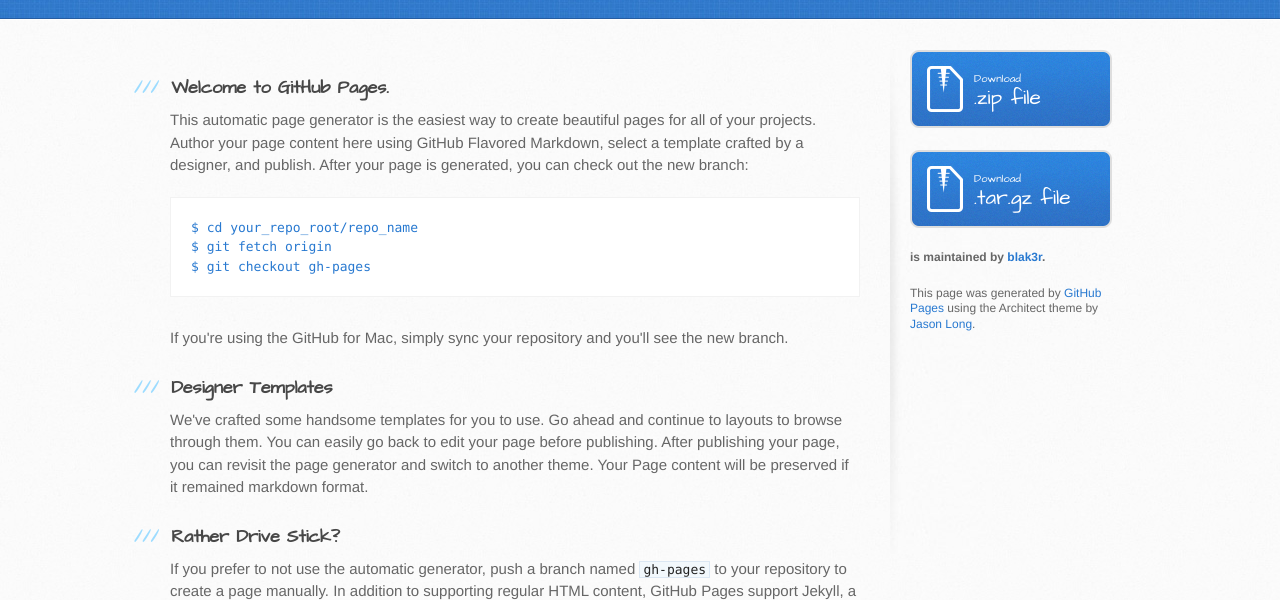
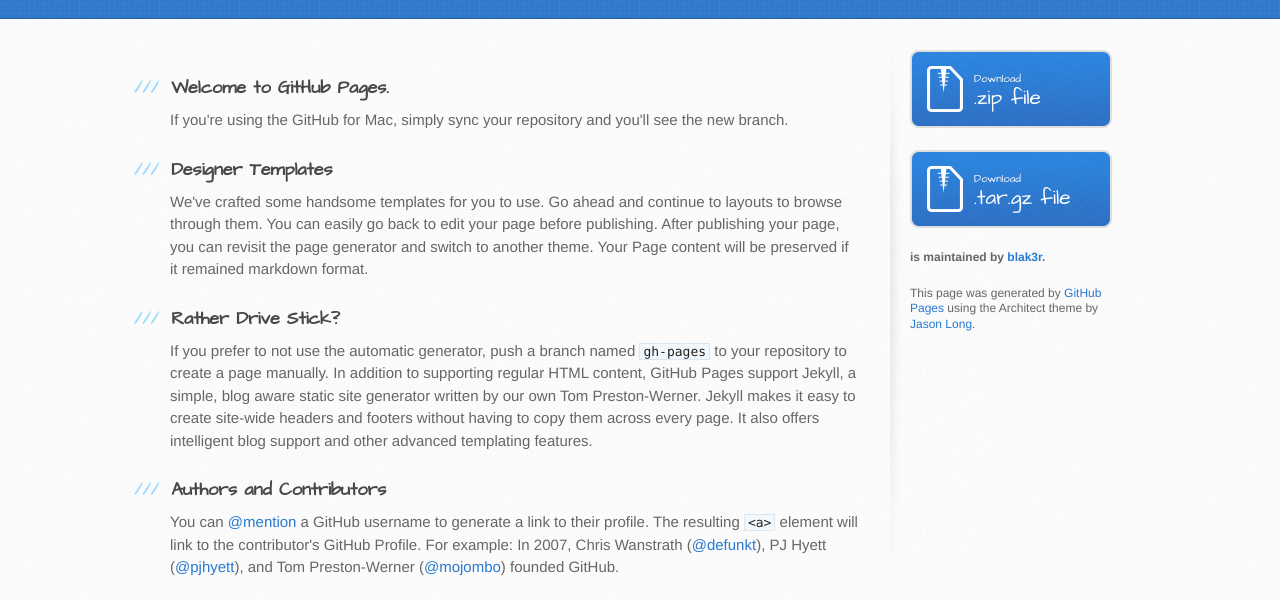
Before and after one commit to blak3r/switchdraw, a plain HTML site: page index.html in a window 1280 px wide. Shown: the part 182-782 px from the top of the page. Drawn offline with Linux system fonts and the light colour scheme.

Commit message:
Update index.html

```diff
--- a/index.html
+++ b/index.html
@@ -13,7 +13,7 @@
     <script src="//html5shiv.googlecode.com/svn/trunk/html5.js"></script>
     <![endif]-->
 
-    <title>Switchdraw by blak3r</title>
+    <title>Switchdraw by Gene Gobowski</title>
   </head>
 
   <body>
@@ -31,12 +31,6 @@
           <h3>
 <a name="welcome-to-github-pages" class="anchor" href="#welcome-to-github-pages"><span class="octicon octicon-link"></span></a>Welcome to GitHub Pages.</h3>
 
-<p>This automatic page generator is the easiest way to create beautiful pages for all of your projects. Author your page content here using GitHub Flavored Markdown, select a template crafted by a designer, and publish. After your page is generated, you can check out the new branch:</p>
-
-<pre><code>$ cd your_repo_root/repo_name
-$ git fetch origin
-$ git checkout gh-pages
-</code></pre>
 
 <p>If you're using the GitHub for Mac, simply sync your repository and you'll see the new branch.</p>
 
```
